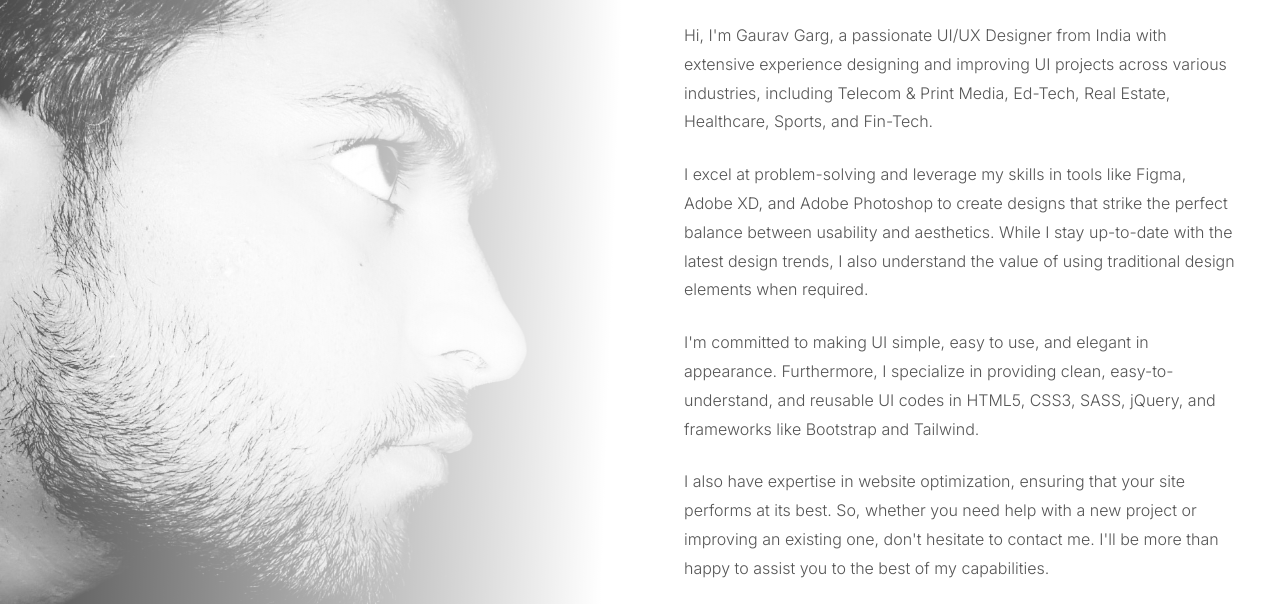
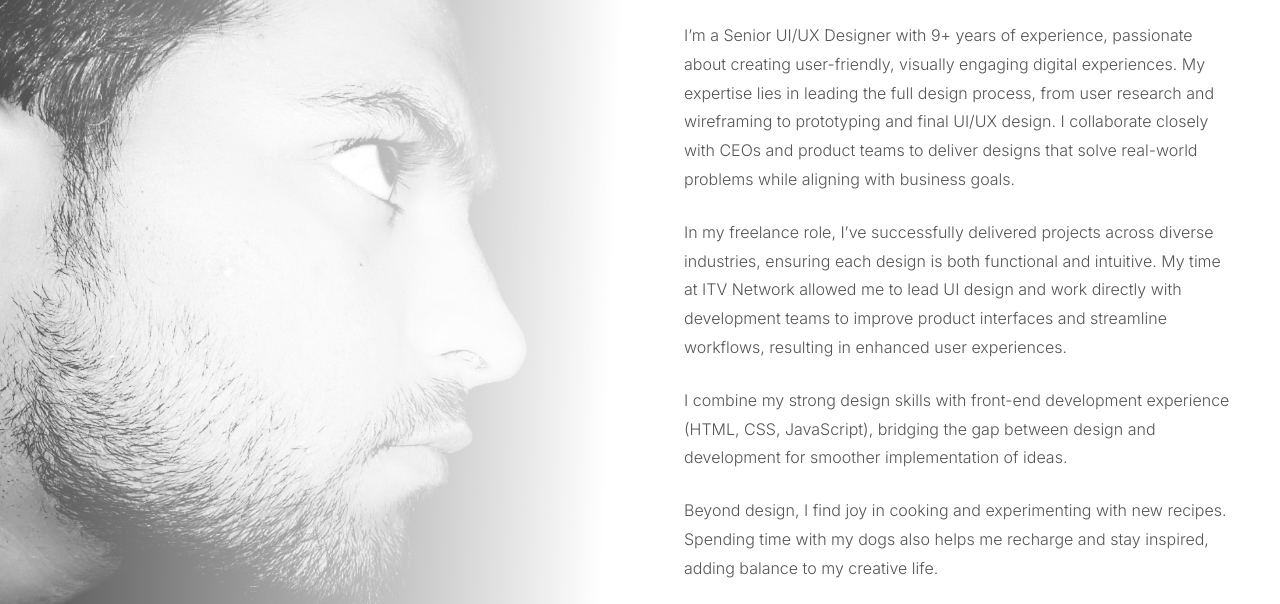
Before and after one commit to grvgarg22/portfolio-beta, a plain HTML site: page about.html in a window 1280 px wide. Shown: the part 139-743 px from the top of the page. Drawn offline with nearby package versions, Linux system fonts and the light colour scheme.

Commit message:
Update about.html

```diff
--- a/about.html
+++ b/about.html
@@ -5,17 +5,22 @@
 	<!-- Required meta tags -->
 	<meta charset="utf-8">
 	<meta name="viewport" content="width=device-width, minimum-scale=1, maximum-scale=5">
-	<meta name="description" content="Freelance UX/UI designer based in India with 8 years experience in digital design. I provide exceptional digital experiences to client as well as the end user & make sure the UI is easy to use for the end user." />
+	<meta name="description"
+		content="Freelance UX/UI designer based in India with 8 years experience in digital design. I provide exceptional digital experiences to client as well as the end user & make sure the UI is easy to use for the end user." />
 	<link rel="icon" type="image/x-icon" href="img/favicon1.svg">
 
 	<!-- Bootstrap CSS -->
-	<link href="https://cdn.jsdelivr.net/npm/bootstrap@5.3.0-alpha1/dist/css/bootstrap.min.css" rel="stylesheet preconnect" integrity="sha384-GLhlTQ8iRABdZLl6O3oVMWSktQOp6b7In1Zl3/Jr59b6EGGoI1aFkw7cmDA6j6gD" crossorigin="anonymous">
+	<link href="https://cdn.jsdelivr.net/npm/bootstrap@5.3.0-alpha1/dist/css/bootstrap.min.css"
+		rel="stylesheet preconnect" integrity="sha384-GLhlTQ8iRABdZLl6O3oVMWSktQOp6b7In1Zl3/Jr59b6EGGoI1aFkw7cmDA6j6gD"
+		crossorigin="anonymous">
 	<link rel="stylesheet" href="css/style.css">
 
 	<!-- Google Fonts -->
 	<link rel="preconnect" href="https://fonts.googleapis.com">
 	<link rel="preconnect" href="https://fonts.gstatic.com" crossorigin>
-	<link href="https://fonts.googleapis.com/css2?family=Inter:ital,opsz,wght@0,14..32,100..900;1,14..32,100..900&display=swap" rel="stylesheet">
+	<link
+		href="https://fonts.googleapis.com/css2?family=Inter:ital,opsz,wght@0,14..32,100..900;1,14..32,100..900&display=swap"
+		rel="stylesheet">
 
 	<!-- Animate CSS -->
 	<link rel="stylesheet" href="css/animate.css" />
@@ -33,7 +38,9 @@
 				<!-- <img src="img/logo.svg" alt="logo"> -->
 				<div class="card-img"></div>
 			</a>
-			<button class="navbar-toggler" type="button" data-bs-toggle="collapse" data-bs-target="#navbarSupportedContent" aria-controls="navbarSupportedContent" aria-expanded="false" aria-label="Toggle navigation">
+			<button class="navbar-toggler" type="button" data-bs-toggle="collapse"
+				data-bs-target="#navbarSupportedContent" aria-controls="navbarSupportedContent" aria-expanded="false"
+				aria-label="Toggle navigation">
 				<div class="container" onclick="myFunction(this)">
 					<div class="bar1"></div>
 					<div class="bar2"></div>
@@ -83,23 +90,29 @@
 				<div class="col-lg-6 col-md-12 about-body">
 					<div class="card-body fadeInRight animated">
 						<h2 class="section-title"><span>who i am!</span></h2>
-						<p class="card-text">Hi, I'm Gaurav Garg, a passionate UI/UX Designer from India with extensive
-							experience designing and improving UI projects across various industries, including Telecom
-							& Print Media, Ed-Tech, Real Estate, Healthcare, Sports, and Fin-Tech.</p>
+						<p class="card-text">I’m a Senior UI/UX Designer with 9+ years of experience, passionate about
+							creating user-friendly, visually engaging digital experiences. My expertise lies in leading
+							the full design process, from user research and wireframing to prototyping and final UI/UX
+							design. I collaborate closely with CEOs and product teams to deliver designs that solve
+							real-world problems while aligning with business goals.</p>
 
-						<p class="card-text">I excel at problem-solving and leverage my skills in tools like Figma,
-							Adobe XD, and Adobe Photoshop to create designs that strike the perfect balance between
-							usability and aesthetics. While I stay up-to-date with the latest design trends, I also
-							understand the value of using traditional design elements when required.</p>
+						<p class="card-text">In my freelance role, I’ve successfully delivered projects across diverse
+							industries, ensuring each design is both functional and intuitive. My time at ITV Network
+							allowed me to lead UI design and work directly with development teams to improve product
+							interfaces and streamline workflows, resulting in enhanced user experiences.</p>
 
-						<p class="card-text">I'm committed to making UI simple, easy to use, and elegant in appearance.
-							Furthermore, I specialize in providing clean, easy-to-understand, and reusable UI codes in
-							HTML5, CSS3, SASS, jQuery, and frameworks like Bootstrap and Tailwind.</p>
+						<p class="card-text">I combine my strong design skills with front-end development experience
+							(HTML, CSS, JavaScript), bridging the gap between design and development for smoother
+							implementation of ideas.</p>
 
-						<p class="card-text">I also have expertise in website optimization, ensuring that your site
-							performs at its best. So, whether you need help with a new project or improving an existing
-							one, don't hesitate to contact me. I'll be more than happy to assist you to the best of my
-							capabilities.</p>
+						<p class="card-text">Beyond design, I find joy in cooking and experimenting with new recipes.
+							Spending time with my dogs also helps me recharge and stay inspired, adding balance to my
+							creative life.</p>
+
+						<p class="card-text">I’m always eager to work on projects that challenge me to think differently
+							and push the boundaries of digital design.
+
+						</p>
 						<h5>Thank You!</h5>
 					</div>
 				</div>
@@ -195,7 +208,9 @@
 					<div class="card cv-sec-body">
 						<div class="card-header">Senior UX/UI Designer</div>
 						<div class="card-body">
-							<p class="card-text">Directly collaborated with CEO and Product team to prototype, design and deliver the UI and UX experience with a lean design process: research, design, test, and iterate.</p>
+							<p class="card-text">Directly collaborated with CEO and Product team to prototype, design
+								and deliver the UI and UX experience with a lean design process: research, design, test,
+								and iterate.</p>
 							<h6 class="card-title">March 2018 - Present - 7 year, India</h6>
 						</div>
 					</div>
@@ -207,7 +222,9 @@
 					<div class="card cv-sec-body">
 						<div class="card-header">UI Designer/Developer</div>
 						<div class="card-body">
-							<p class="card-text">Lead the UI design with the accountability of the design system, collaborated with product and development teams on core projects to improve product interfaces and experiences.</p>
+							<p class="card-text">Lead the UI design with the accountability of the design system,
+								collaborated with product and development teams on core projects to improve product
+								interfaces and experiences.</p>
 							<h6 class="card-title">2017 - 2018 - 1 year, India</h6>
 						</div>
 					</div>
@@ -219,7 +236,8 @@
 					<div class="card cv-sec-body">
 						<div class="card-header">Junior UI Developer</div>
 						<div class="card-body">
-							<p class="card-text">Designed & Developed website UI responsive on all screen sizes and compatible with all commonly used browsers.</p>
+							<p class="card-text">Designed & Developed website UI responsive on all screen sizes and
+								compatible with all commonly used browsers.</p>
 							<h6 class="card-title">2015 - 2017 - 2 year, India</h6>
 						</div>
 					</div>
@@ -231,7 +249,8 @@
 					<div class="card cv-sec-body">
 						<div class="card-header">Trainee UI Developer</div>
 						<div class="card-body">
-							<p class="card-text">Developed website UI responsive on all screen sizes and compatible with all commonly used browsers.</p>
+							<p class="card-text">Developed website UI responsive on all screen sizes and compatible with
+								all commonly used browsers.</p>
 							<h6 class="card-title">May 2015 - Jul 2015 - 2 months, India</h6>
 						</div>
 					</div>
@@ -313,8 +332,12 @@
 
 	<!-- Optional JavaScript -->
 	<!-- jQuery first, then Popper.js, then Bootstrap JS -->
-	<script src="https://code.jquery.com/jquery-3.5.1.slim.min.js" integrity="sha384-DfXdz2htPH0lsSSs5nCTpuj/zy4C+OGpamoFVy38MVBnE+IbbVYUew+OrCXaRkfj" crossorigin="anonymous"></script>
-	<script src="https://cdn.jsdelivr.net/npm/bootstrap@5.3.0-alpha1/dist/js/bootstrap.bundle.min.js" integrity="sha384-w76AqPfDkMBDXo30jS1Sgez6pr3x5MlQ1ZAGC+nuZB+EYdgRZgiwxhTBTkF7CXvN" crossorigin="anonymous"></script>
+	<script src="https://code.jquery.com/jquery-3.5.1.slim.min.js"
+		integrity="sha384-DfXdz2htPH0lsSSs5nCTpuj/zy4C+OGpamoFVy38MVBnE+IbbVYUew+OrCXaRkfj"
+		crossorigin="anonymous"></script>
+	<script src="https://cdn.jsdelivr.net/npm/bootstrap@5.3.0-alpha1/dist/js/bootstrap.bundle.min.js"
+		integrity="sha384-w76AqPfDkMBDXo30jS1Sgez6pr3x5MlQ1ZAGC+nuZB+EYdgRZgiwxhTBTkF7CXvN"
+		crossorigin="anonymous"></script>
 	<script>
 		var prevScrollpos = window.pageYOffset;
 		window.onscroll = function () {
@@ -384,11 +407,11 @@
 		});
 	</script>
 	<script>
-		$('.navbar-nav a').on('click', function() {
-		if($('.navbar-toggler').is(':visible')) {
-			$('.navbar-collapse').collapse('hide');
-		}
-	});
+		$('.navbar-nav a').on('click', function () {
+			if ($('.navbar-toggler').is(':visible')) {
+				$('.navbar-collapse').collapse('hide');
+			}
+		});
 	</script>
 </body>
 
```
